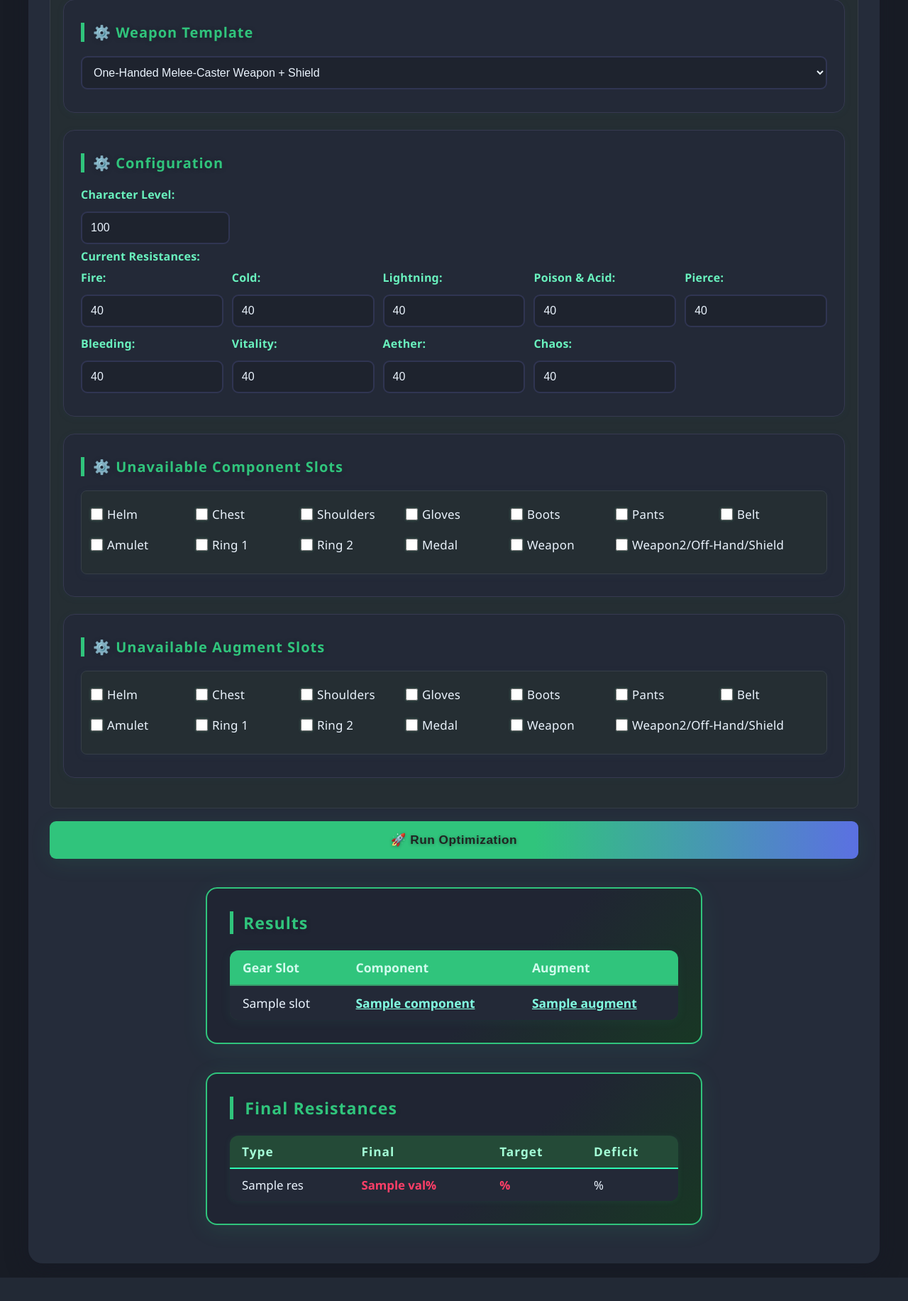
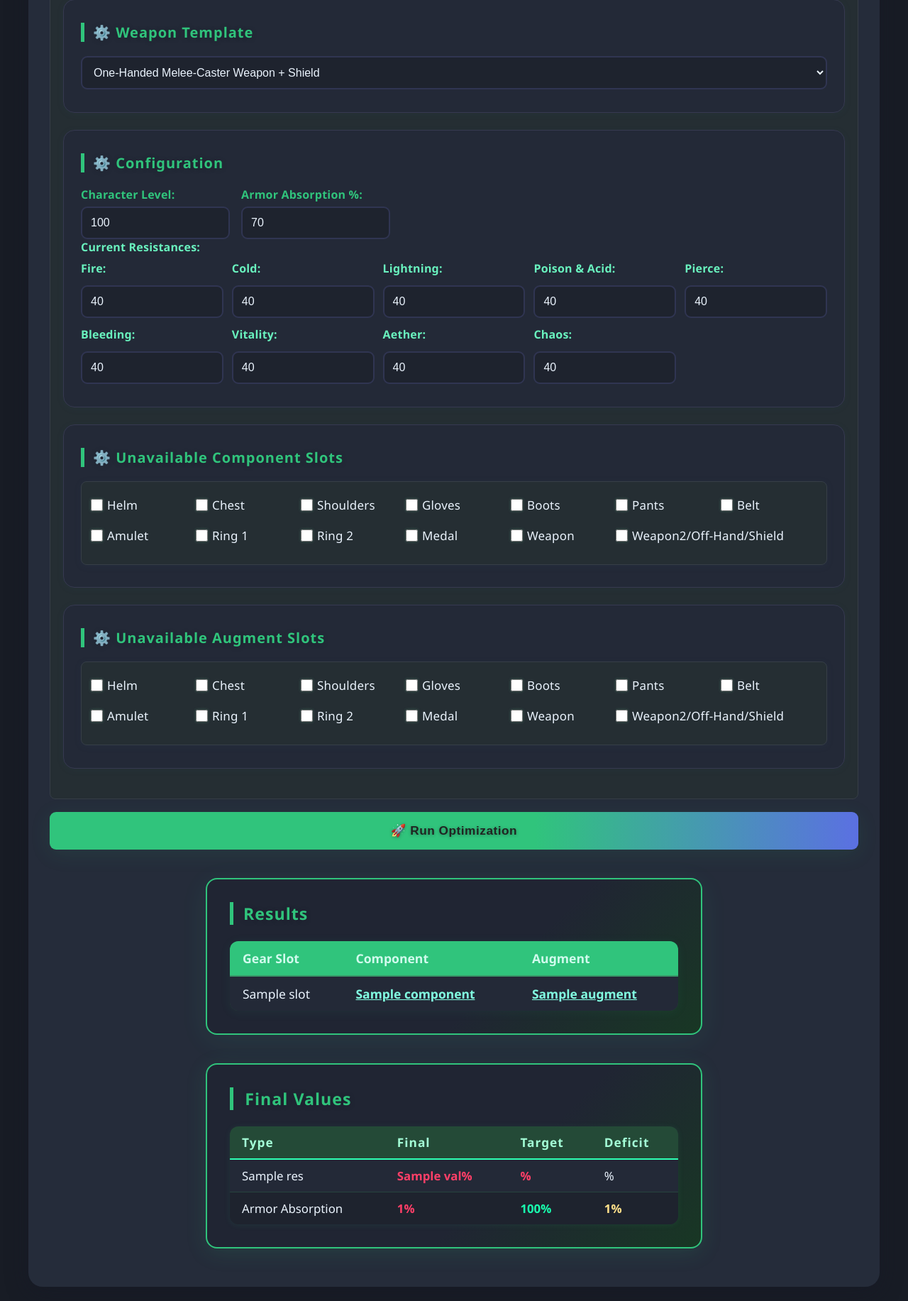
Before and after one commit to Faust404/Grim-Dawn-Resistance-Optimizer, a Flask app: template web/templates/index.html in a window 1280 px wide. Shown: the part 253-2086 px from the top of the page at 71% size. Before the commit the page ends 2053 px from the top, so only its background shows below. Run offline with Flask 3, Linux system fonts and the light colour scheme; the template is opened without the code that fills it: most values are stand-ins (such as "Sample title", 1, 10 or a date in 2020); some libraries are stand-ins or nearby versions.

Commit message:
feat: add feature to optimize for armor absorption along with resistances

```diff
--- a/web/app.py
+++ b/web/app.py
@@ -19,6 +19,7 @@ def custom_static(filename):
 def index():
     selected_items_with_urls_and_tags = None
     final_resistances = None
+    final_armor_abs_percentage = None
     target_resistances = None
     gap_resistances = None
     input_data = None
@@ -27,6 +28,7 @@ def index():
     if request.method == "POST":
         weapon_template = request.form.get("template")
         char_level = int(request.form.get("char-level", 100))
+        current_armor_abs_percentage = int(request.form.get("armor-abs-value", 70))
         input_resistances = {
             "Fire Resistance": int(request.form.get("current-fire", 40)),
             "Cold Resistance": int(request.form.get("current-cold", 40)),
@@ -123,6 +125,7 @@ def index():
 
         optimizer = ResistanceOptimizer(
             character_level=char_level,
+            current_armor_abs_percentage=current_armor_abs_percentage,
             current_resistances=input_resistances,
             target_resistances=target_resistances,
             weapon_template=weapon_template,
@@ -132,13 +135,14 @@ def index():
             augment_blacklist=augment_blacklist,
             player_faction_standings=player_faction_standings,
         )
-        selected_items_with_urls_and_tags, final_resistances = optimizer.optimize_resistances()
+        selected_items_with_urls_and_tags, final_resistances, final_armor_abs_percentage = optimizer.optimize_resistances()
 
         # Calculate the resistance gaps if any after optimization
         gap_resistances = {
             res: max(0, target_resistances[res] - final_resistances[res])
             for res in optimizer.resistance_types
         }
+        gap_armor_abs_percentage=int(max(100 - final_armor_abs_percentage, 0))
 
     return render_template(
         "index.html",
@@ -146,6 +150,8 @@ def index():
         results=selected_items_with_urls_and_tags,
         final_resistances=final_resistances,
         gap_resistances=gap_resistances,
+        final_armor_abs_percentage=int(final_armor_abs_percentage),
+        gap_armor_abs_percentage=gap_armor_abs_percentage,
     )
 
 
--- a/web/static/index.js
+++ b/web/static/index.js
@@ -221,6 +221,9 @@ function saveState() {
     // Character level
     formData['char-level'] = document.getElementById('char-level').value;
 
+    // Current armor absorption value
+    formData['armor-abs-value'] = document.getElementById('armor-abs-value').value;
+
     // Resistances inputs
     [...document.querySelectorAll('#resistances-section input[type="number"]')].forEach(input => {
     formData[input.name] = input.value;
@@ -264,6 +267,11 @@ function loadState() {
     // Restore character level
     if (formData['char-level'] !== undefined) {
     document.getElementById('char-level').value = formData['char-level'];
+    }
+
+    // Restore current armor abs value
+    if (formData['armor-abs-value'] !== undefined) {
+    document.getElementById('armor-abs-value').value = formData['armor-abs-value'];
     }
 
     // Restore resistances
@@ -373,6 +381,7 @@ document.addEventListener('DOMContentLoaded', function() {
         // Attach saveState event listeners after initialization and state restore
         document.getElementById('template').addEventListener('change', saveState);
         document.getElementById('char-level').addEventListener('input', saveState);
+        document.getElementById('armor-abs-value').addEventListener('input', saveState);
 
         document.querySelectorAll('#resistances-section input[type="number"], #target-resistances-section input[type="number"]').forEach(input => {
             input.addEventListener('input', saveState);
--- a/web/static/js/web/zh.js
+++ b/web/static/js/web/zh.js
@@ -100,7 +100,7 @@ web_l10n_texts['zh'] = {
     "Select Augments to Blacklist:": "选择要列入黑名单的增强项:",
 
     // 结果部分-抗性
-    "Final Resistances":"最终抗性",
+    "Final Values":"最终值",
     "Type":"类别",
     "Final":"最终",
     "Target":"目标",
@@ -114,5 +114,6 @@ web_l10n_texts['zh'] = {
     "Vitality Resistance":"活力抗性",
     "Aether Resistance":"虚化抗性",
     "Chaos Resistance":"混乱抗性",
+    "Armor Absorption":"护甲吸收",
 
 }
--- a/web/static/styles.css
+++ b/web/static/styles.css
@@ -140,6 +140,26 @@ input:focus, select:focus {
     color: #9ba6b7;
     cursor: not-allowed;
 }
+
+#char-level-row {
+    display: flex;
+    gap: 16px; /* spacing between inputs */
+    flex-wrap: wrap;
+}
+
+.char-input-group {
+    width: 210px; /* fixed width */
+    display: flex;
+    flex-direction: column;
+}
+
+/* Optional: Make labels consistent */
+.char-input-group label {
+    margin-bottom: 6px;
+    font-weight: 600;
+    color: var(--accent-green);
+}
+
 
 .tabs {
     display: flex;
--- a/web/templates/index.html
+++ b/web/templates/index.html
@@ -34,12 +34,18 @@
 
         <div class="section">
           <h2>⚙️ Configuration</h2>
-          <div class="form-group">
+
+          <div id="char-level-row">
+            <div class="char-input-group">
               <label for="char-level">Character Level:</label>
-            <div class="resistance-input" style="max-width: 210px;">
-              <input type="number" name="char-level" id="char-level" value="100" min="1" max="100">
+              <input type="number" id="char-level" name="char-level" value="100" min="1" max="200" />
+            </div>
+            <div class="char-input-group">
+              <label for="aux-value">Armor Absorption %:</label>
+              <input type="number" id="armor-abs-value" name="armor-abs-value" value="70" min="50" max="100" />
             </div>
           </div>
+
           <div class="form-group">
             <label>Current Resistances:</label>
             <div id="resistances-section" class="resistance-grid"></div>
@@ -148,7 +154,7 @@
 
     {% if final_resistances %}
     <div class="section final-resistances">
-      <h2>Final Resistances</h2>
+      <h2>Final Values</h2>
       <table class="resistances-table">
         <thead>
           <tr>
@@ -193,7 +199,34 @@
                 </span>
             </td>
           </tr>
+
         {% endfor %}
+
+        <tr>
+        <td>Armor Absorption</td>
+        <td>
+          <span class="res-val
+            {% if final_armor_abs_percentage >= 100 %}success
+            {% elif final_armor_abs_percentage >= 85 %}warning
+            {% else %}danger
+            {% endif %}">
+            {{ final_armor_abs_percentage }}%
+          </span>
+        </td>
+        <td>
+          <span class="res-val success">100%</span>
+        </td>
+        <td>
+          <span class="res-val
+            {% if gap_armor_abs_percentage == 0 %}success
+            {% elif gap_armor_abs_percentage <= 15 %}warning
+            {% elif gap_armor_abs_percentage > 15 %}danger
+            {% else %}{% endif %}">
+            {{ gap_armor_abs_percentage }}%
+          </span>
+        </td>
+      </tr>
+
       </tbody>
     </table>
   </div>
```
Also changed, not shown: src/resistance_optimizer.py (+73 -12 lines). Lines whose indentation alone changed are shown as unchanged.
